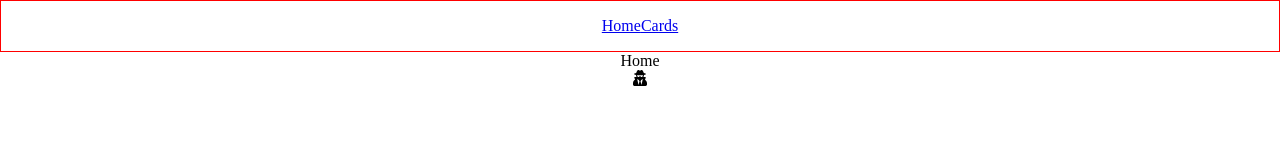
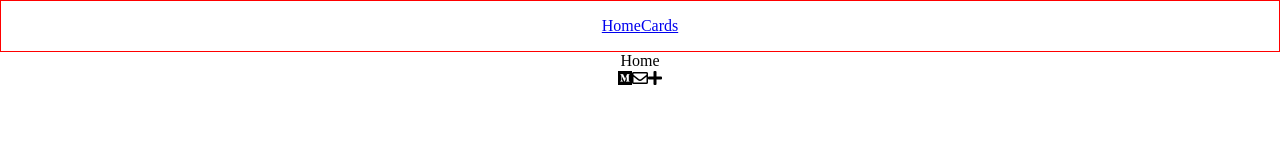
Before and after one commit to manloeng/web-projects, a Vue app in the folder my-project/: page / in a window 1280 px wide. Shown: the top 160 px of the page. Built offline with nearby package versions, Linux system fonts and the light colour scheme.

Commit message:
Refactor use of font-awesome

```diff
--- a/my-project/package.json
+++ b/my-project/package.json
@@ -8,20 +8,20 @@
     "lint": "vue-cli-service lint"
   },
   "dependencies": {
-    "@fortawesome/fontawesome-svg-core": "^1.2.25",
-    "@fortawesome/free-solid-svg-icons": "^5.11.2",
-    "@fortawesome/vue-fontawesome": "^0.1.7",
     "core-js": "^2.6.5",
     "vue": "^2.6.10",
     "vue-router": "^3.1.3"
   },
   "devDependencies": {
+    "@fortawesome/fontawesome-free": "^5.11.2",
     "@vue/cli-plugin-babel": "^3.11.0",
     "@vue/cli-plugin-eslint": "^3.11.0",
     "@vue/cli-service": "^3.11.0",
     "babel-eslint": "^10.0.1",
     "eslint": "^5.16.0",
     "eslint-plugin-vue": "^5.0.0",
+    "node-sass": "^4.12.0",
+    "sass-loader": "^8.0.0",
     "vue-template-compiler": "^2.6.10"
   },
   "eslintConfig": {
--- a/my-project/src/App.vue
+++ b/my-project/src/App.vue
@@ -1,23 +1,27 @@
 <template>
   <div id="app">
     <nav>
-        <router-link to='/'>Home</router-link>
-        <router-link to='/cards'>Cards</router-link>
+      <router-link to="/">Home</router-link>
+      <router-link to="/cards">Cards</router-link>
       <!-- <router-link to='/register'>Register</router-link> -->
       <!-- <router-link to='/login'>Login</router-link> -->
     </nav>
     <router-view />
-     <font-awesome-icon icon="user-secret" />
+    <i class="fab fa-medium"></i>
+    <i class="far fa-envelope"></i>
+    <i class="fas fa-plus"></i>
+    <!-- <font-awesome-icon icon="user-secret" /> -->
   </div>
 </template>
 
 <script>
-export default {
-}
+export default {};
 </script>
 
 <style>
-  html, body, #app{
+html,
+body,
+#app {
   width: 100vw;
   height: 100vh;
   margin: 0;
--- a/my-project/src/main.js
+++ b/my-project/src/main.js
@@ -2,13 +2,15 @@ import Vue from 'vue'
 import App from './App.vue'
 import VueRouter from 'vue-router'
 import routes from './router/routes.js';
-import { library } from '@fortawesome/fontawesome-svg-core'
-import { faUserSecret } from '@fortawesome/free-solid-svg-icons'
-import { FontAwesomeIcon } from '@fortawesome/vue-fontawesome'
+import '@fortawesome/fontawesome-free/css/all.css'
+// import '@fortawesome/fontawesome-free/scss/fontawesome.scss'
+// import { library } from '@fortawesome/fontawesome-svg-core'
+// import { faUserSecret } from '@fortawesome/free-solid-svg-icons'
+// import { FontAwesomeIcon } from '@fortawesome/vue-fontawesome'
 
-library.add(faUserSecret)
+// library.add(faUserSecret)
 
-Vue.component('font-awesome-icon', FontAwesomeIcon)
+// Vue.component('font-awesome-icon', FontAwesomeIcon)
 
 Vue.use(VueRouter)
 
```
Also changed, not shown: 1 other file (tests, documents, lock files or other folders). Lines whose indentation alone changed are shown as unchanged.
